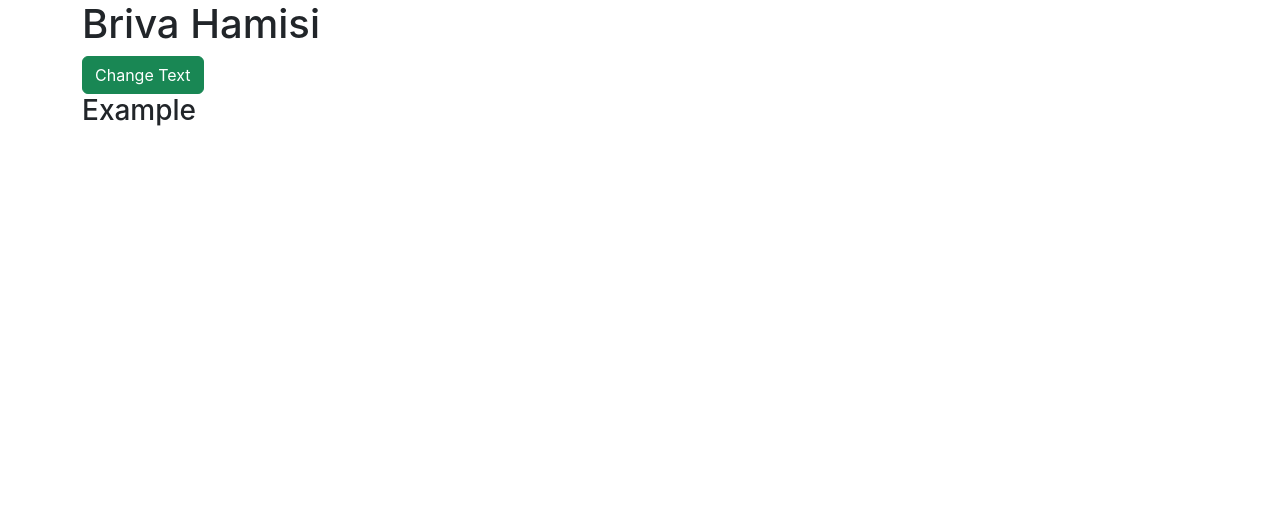
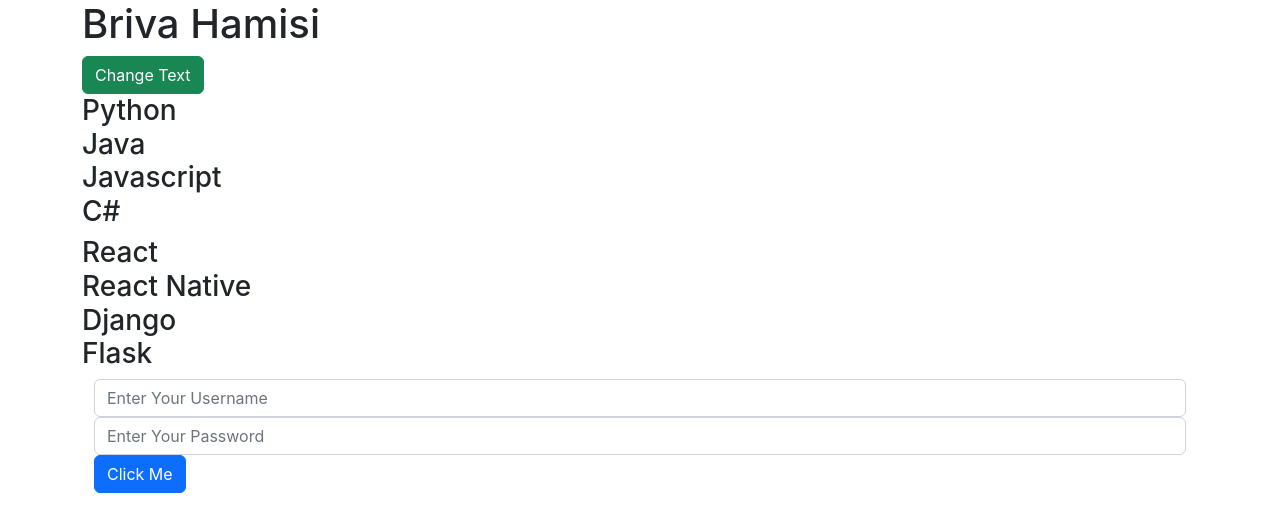
Before and after one commit to BrivaHamisi/my-app, a React (Create React App) app: page / in a window 1280 px wide. Shown: the top 532 px of the page. Built offline with nearby package versions, Linux system fonts and the light colour scheme; the HTML template or start-up script is replaced by a standard one.

Commit message:
Forms In React Js

```diff
--- a/src/App.js
+++ b/src/App.js
@@ -5,6 +5,8 @@ import FunComponent from './components/funComponent'
 import MyClass from './components/MyClass'
 import Name from './components/Name'
 import Example from './components/Example'
+import Example2 from './components/Example2'
+import Form  from './components/Form';
 
 function App() {
   function clicked(){
@@ -14,7 +16,9 @@ function App() {
   return (
     <div className='container'>
       <Name/>
-      <Example/>
+      <Example names={['Python', 'Java', 'Javascript','C#']} />
+      <Example2 names={['React', 'React Native', 'Django','Flask']} />
+      <Form/>
     </div>
   );
 }
--- a/src/components/Example.js
+++ b/src/components/Example.js
@@ -1,9 +1,17 @@
  import React from 'react'
 
- function Example() {
+ function myElement(names){
+  return names.map(name =>
+    <div key={name}>
+      {`${name}`}
+    </div>
+    )
+ }
+
+ function Example(props) {
    return (
      <div>
-        <h3>Example</h3>
+        <h3>{myElement(props.names)}</h3>
      </div>
    )
  }
--- /dev/null
+++ b/src/components/Example2.js
@@ -0,0 +1,20 @@
+import React, { Component } from 'react'
+
+export class Example2 extends Component {
+
+    myElement(names){
+        return names.map(name =>
+          <div key={name}>
+            {`${name}`}
+          </div>
+          )
+       }
+
+  render() {
+    return (
+        <h3>{this.myElement(this.props.names)}</h3>
+    )
+  }
+}
+
+export default Example2
--- /dev/null
+++ b/src/components/Form.js
@@ -0,0 +1,35 @@
+import React, { Component } from 'react'
+
+class Form extends Component {
+    constructor(props) {
+      super(props)
+
+      this.state = {
+         username: '',
+         password: '',
+      }
+    }
+
+    usernameHandler = (event) => {
+        this.setState({
+            username:event.target.value
+        })
+    }
+
+    passwordHandler = (event) => {
+        this.setState({
+            password:event.target.value
+        })
+    }
+  render() {
+    return (
+      <div className='container'>
+        <input type='text' value={this.state.username} placeholder = "Enter Your Username" className='form-control'onChange={this.usernameHandler}/>
+        <input type='password' value={this.state.password} placeholder = "Enter Your Password" className='form-control' onChange={this.passwordHandler}/>
+        <button className='btn btn-primary'>Click Me</button>
+      </div>
+    )
+  }
+}
+
+export default Form
```
